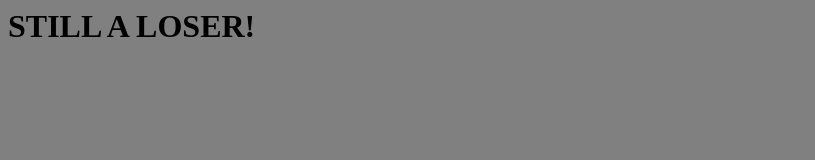
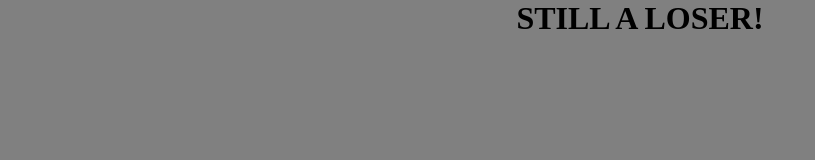
Before and after one commit to Muduuu/fun, a plain HTML site: page index.html in a window 1280 px wide. Shown: the whole page, without its empty margins (0-815 px from the left). Drawn offline with Linux system fonts and the light colour scheme.

Commit message:
Update styles.css

```diff
--- a/styles.css
+++ b/styles.css
@@ -1,3 +1,6 @@
 body{
   background-color:grey;
+  width:50%;
+  margin:auto;
+  text-align:center;
 }
```
